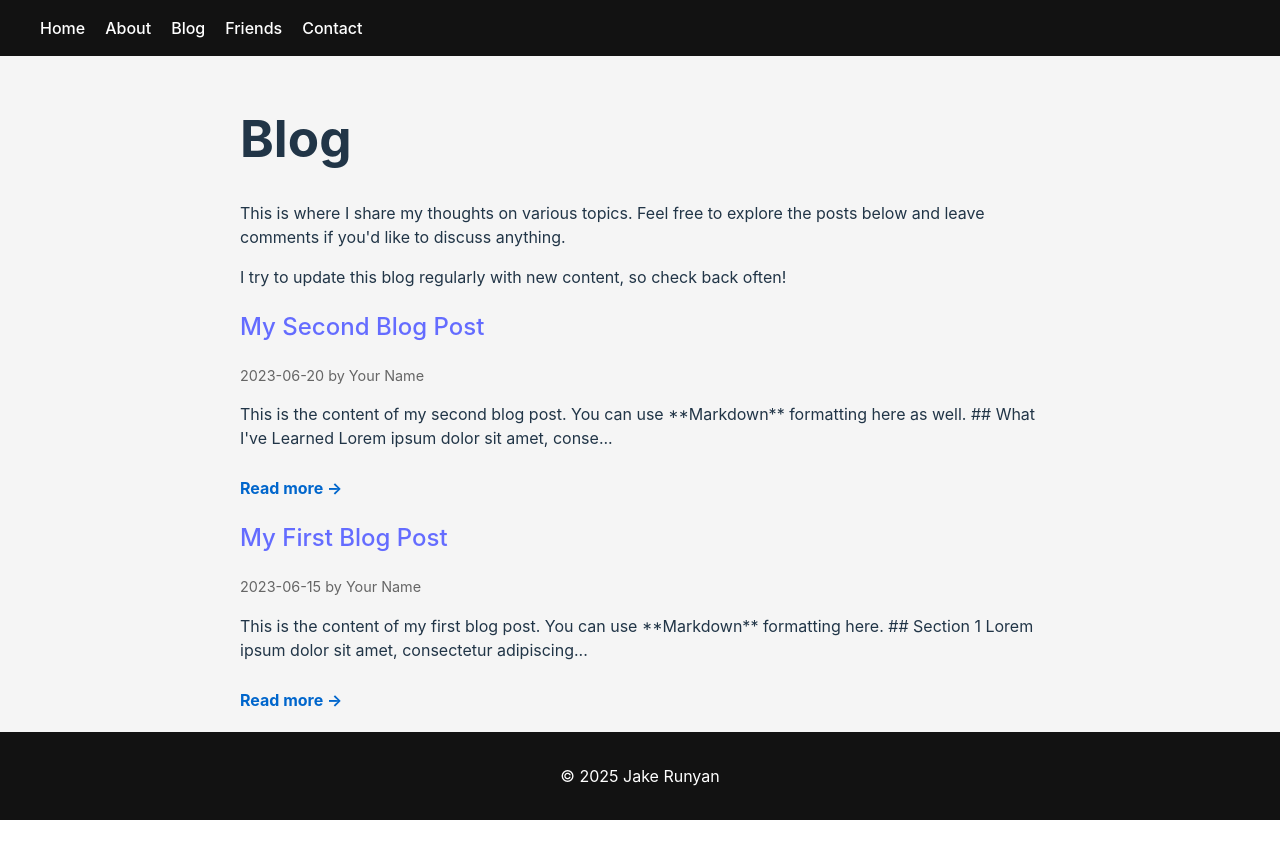
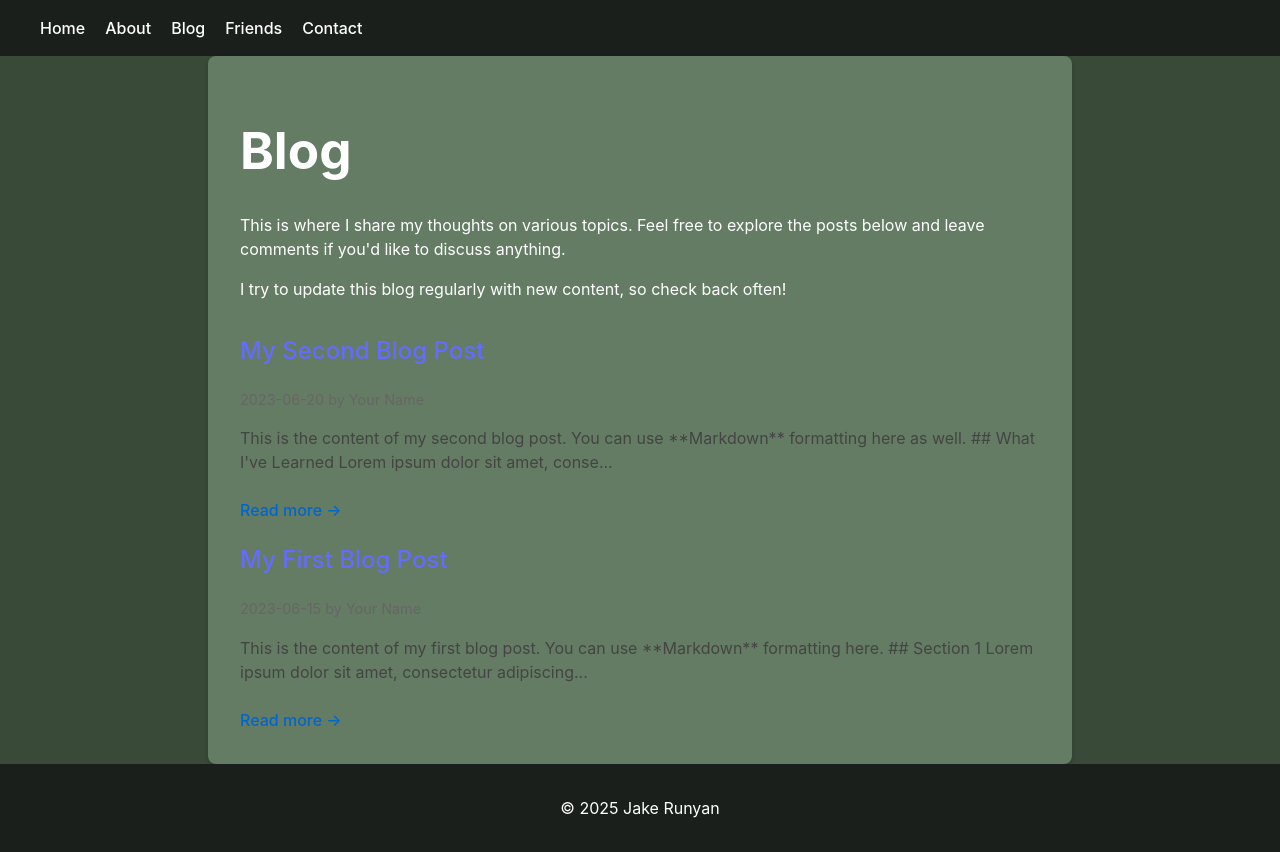
Before and after one commit to runyanjake/website, a React (Vite) app: page /blog in a window 1280 px wide. Before the commit the page ends 820 px from the top, so only its background shows below. Built offline with nearby package versions, Linux system fonts and the light colour scheme.

Commit message:
Move styling to new folder, hook up styling to blog

```diff
--- a/src/index.css
+++ b/src/index.css
@@ -25,9 +25,11 @@ a:hover {
 body {
   margin: 0;
   padding: 0;
-  font-family: -apple-system, BlinkMacSystemFont, 'Segoe UI', Roboto, Oxygen, Ubuntu, Cantarell, 'Open Sans', 'Helvetica Neue', sans-serif;
+  font-family: var(--font-family);
   -webkit-font-smoothing: antialiased;
   -moz-osx-font-smoothing: grayscale;
+  background-color: var(--bg-secondary);
+  color: var(--text-light);
 }
 
 h1 {
@@ -71,30 +73,31 @@ button:focus-visible {
   display: flex;
   flex-direction: column;
   min-height: 100vh;
+  background-color: var(--bg-secondary);
 }
 
 header {
-  background-color: #121212;
-  color: white;
-  padding: 1rem 0;
+  background-color: var(--bg-dark);
+  color: var(--text-light);
+  padding: var(--spacing-md) 0;
 }
 
 header nav {
   max-width: 1200px;
   margin: 0 auto;
-  padding: 0 1rem;
+  padding: 0 var(--spacing-md);
 }
 
 header nav ul {
   display: flex;
   list-style: none;
-  gap: 20px;
+  gap: var(--spacing-xl);
   margin: 0;
   padding: 0;
 }
 
 header nav a {
-  color: white;
+  color: var(--text-light);
   text-decoration: none;
   font-weight: 500;
 }
@@ -105,12 +108,12 @@ header nav a:hover {
 
 main {
   flex: 1;
-  background-color: #f5f5f5;
+  background-color: var(--bg-secondary);
 }
 
 footer {
-  background-color: #121212;
-  color: white;
+  background-color: var(--bg-dark);
+  color: var(--text-light);
   text-align: center;
-  padding: 1rem 0;
+  padding: var(--spacing-md) 0;
 }
--- a/src/index.jsx
+++ b/src/index.jsx
@@ -1,7 +1,7 @@
 import React from 'react';
 import ReactDOM from 'react-dom/client';
 import { BrowserRouter, Routes, Route } from 'react-router-dom';
-import './styles/variables.css';
+import '../styles/styling.css';
 import './index.css';
 
 // Import route components
--- a/src/routes/blog/blog.css
+++ b/src/routes/blog/blog.css
@@ -1,71 +1,90 @@
 .blog-list-container {
   max-width: 800px;
   margin: 0 auto;
-  padding: 20px;
+  padding: var(--spacing-xl);
+  background-color: var(--bg-primary);
+  border-radius: var(--radius-md);
+  box-shadow: 0 2px 4px var(--shadow-color);
 }
 
 .blog-post-container {
   max-width: 800px;
   margin: 0 auto;
-  padding: 20px;
+  padding: var(--spacing-xl);
+  background-color: var(--bg-primary);
+  border-radius: var(--radius-md);
+  box-shadow: 0 2px 4px var(--shadow-color);
+}
+
+.blog-error {
+  padding: var(--spacing-md);
+  background-color: var(--bg-error);
+  border-radius: var(--radius-sm);
+  color: var(--error-color);
+  margin-top: var(--spacing-md);
 }
 
 .post-list {
-  margin-top: 20px;
+  margin-top: var(--spacing-xl);
 }
 
 .post-preview {
-  margin-bottom: 30px;
-  padding-bottom: 20px;
-  border-bottom: 1px solid #eee;
+  margin-bottom: var(--spacing-xl);
+  padding-bottom: var(--spacing-xl);
+  border-bottom: 1px solid var(--border-color-light);
 }
 
 .post-preview h2 {
-  margin-bottom: 10px;
+  margin-bottom: var(--spacing-sm);
 }
 
 .post-preview h2 a {
-  color: #0066cc;
+  color: var(--text-link);
   text-decoration: none;
 }
 
 .post-preview h2 a:hover {
+  color: var(--text-link-hover);
   text-decoration: underline;
 }
 
 .post-meta {
   font-size: 0.9rem;
-  color: #666;
-  margin-bottom: 10px;
+  color: var(--text-muted);
+  margin-bottom: var(--spacing-sm);
 }
 
 .post-excerpt {
-  margin-bottom: 10px;
+  margin-bottom: var(--spacing-sm);
+  color: var(--text-secondary);
 }
 
 .read-more {
-  color: #0066cc;
+  color: var(--text-link);
   text-decoration: none;
-  font-weight: bold;
+  font-weight: 500;
 }
 
 .read-more:hover {
+  color: var(--text-link-hover);
   text-decoration: underline;
 }
 
 .blog-post header {
-  margin-bottom: 30px;
+  margin-bottom: var(--spacing-xl);
 }
 
 .blog-post h1 {
-  margin-bottom: 10px;
+  margin-bottom: var(--spacing-sm);
+  color: var(--text-primary);
 }
 
 .blog-post .post-meta {
   font-size: 0.9rem;
-  color: #666;
+  color: var(--text-muted);
 }
 
 .blog-post .post-content {
-  line-height: 1.6;
+  line-height: var(--line-height-relaxed);
+  color: var(--text-secondary);
 }
--- a/src/routes/blog/index.jsx
+++ b/src/routes/blog/index.jsx
@@ -35,13 +35,37 @@ export default function Blog() {
   // Add some debugging to see what's happening
   console.log('Blog component state:', { posts, isLoading, error, postId });
 
+  if (isLoading) {
+    return (
+      <MainLayout>
+        <div className="blog-post-container">
+          <p>Loading blog posts...</p>
+        </div>
+      </MainLayout>
+    );
+  }
+
+  if (error) {
+    return (
+      <MainLayout>
+        <div className="blog-post-container">
+          <p>Error loading blog posts: {error.message}</p>
+          <pre>{JSON.stringify(error, null, 2)}</pre>
+        </div>
+      </MainLayout>
+    );
+  }
+
   // Render a single post
   if (postId) {
-    if (isLoading) {
+    const currentPost = posts.find(post => post.slug === postId || post.id === postId);
+
+    if (!currentPost) {
       return (
         <MainLayout>
           <div className="blog-post-container">
-            <p>Loading post...</p>
+            <h1>Post Not Found</h1>
+            <p>Sorry, the post you're looking for could not be found.</p>
           </div>
         </MainLayout>
       );
@@ -50,23 +74,11 @@ export default function Blog() {
     return (
       <MainLayout>
         <div className="blog-post-container">
-          <MarkdownRenderer
-            blogDirectory={BLOG_CONTENT_PATH}
-            postId={postId}
-            renderPost={(post) => (
-              <BlogPost
-                title={post.title}
-                date={post.date}
-                author={post.author}
-                content={post.content}
-              />
-            )}
-            fallback={
-              <div>
-                <h1>Post Not Found</h1>
-                <p>Sorry, the post you're looking for could not be found.</p>
-              </div>
-            }
+          <BlogPost
+            title={currentPost.title}
+            date={currentPost.date}
+            author={currentPost.author}
+            content={currentPost.content}
           />
         </div>
       </MainLayout>
@@ -78,29 +90,16 @@ export default function Blog() {
     <MainLayout>
       <div className="blog-list-container">
         <h1>Blog</h1>
-        {isLoading ? (
-          <p>Loading blog posts...</p>
-        ) : error ? (
-          <div>
-            <p>Error loading blog posts: {error.message}</p>
-            <PostList posts={fallbackPosts} />
-          </div>
+        <MarkdownRenderer
+          contentPath={`${BLOG_CONTENT_PATH}/index.md`}
+          fallback={<p>Some ramblings on various topics, hope you enjoy!</p>}
+        />
+        {posts && posts.length > 0 ? (
+          <PostList posts={posts} />
         ) : (
-          <div>
-            {posts && posts.length > 0 ? (
-              <>
-                <MarkdownRenderer
-                  contentPath={`${BLOG_CONTENT_PATH}/index.md`}
-                  fallback={<p>Some ramblings on various topics, hope you enjoy!</p>}
-                />
-                <PostList posts={posts} />
-              </>
-            ) : (
-              <>
-                <p>No blog posts found. Try again later!</p>
-                <PostList posts={fallbackPosts} />
-              </>
-            )}
+          <div className="blog-error">
+            <p>No blog posts found. Check back later!</p>
+            <pre>{JSON.stringify({ posts, error, isLoading }, null, 2)}</pre>
           </div>
         )}
       </div>
--- a/src/styles/variables.css
+++ /dev/null
@@ -1,27 +0,0 @@
-:root {
-  /* Color palette */
-  --text-primary: #1a1a1a;
-  --text-secondary: #444444;
-  --text-muted: #666666;
-  --text-light: #f8f8f8;
-  --heading-color: #111111;
-  --link-color: #1e88e5;
-  --link-hover: #1565c0;
-
-  /* Background colors */
-  --background-primary: #f5f5f5;
-  --background-secondary: #ebebeb;
-  --background-dark: #121212;
-
-  /* UI elements */
-  --border-color: #dddddd;
-  --shadow-color: rgba(0, 0, 0, 0.15);
-  --button-color: #1e88e5;
-  --button-hover: #1565c0;
-  --button-text: #ffffff;
-
-  /* Typography */
-  --font-family: -apple-system, BlinkMacSystemFont, 'Segoe UI', Roboto, Oxygen, Ubuntu, Cantarell, 'Open Sans', 'Helvetica Neue', sans-serif;
-  --line-height-normal: 1.6;
-  --line-height-relaxed: 1.8;
-}
--- /dev/null
+++ b/styles/styling.css
@@ -0,0 +1,44 @@
+:root {
+  /* Color System */
+  --color-primary: #1e88e5;
+  --color-primary-dark: #1565c0;
+
+  /* Text Colors */
+  --text-primary: #1a1a1a;
+  --text-secondary: #444444;
+  --text-muted: #666666;
+  --text-light: #ffffff;
+  --text-link: var(--color-primary);
+  --text-link-hover: var(--color-primary-dark);
+
+  /* Background Colors */
+  --bg-primary: #647c64;
+  --bg-secondary: #394a39;
+  --bg-dark: #1a1f1c;
+  --bg-error: #ffebee;
+
+  /* Border Colors */
+  --border-color-light: #eeeeee;
+
+  /* UI Elements */
+  --shadow-color: rgba(0, 0, 0, 0.15);
+
+  /* Status Colors */
+  --error-color: #d32f2f;
+
+  /* Typography */
+  --font-family: -apple-system, BlinkMacSystemFont, 'Segoe UI', Roboto, Oxygen, Ubuntu, Cantarell, 'Open Sans', 'Helvetica Neue', sans-serif;
+  --line-height-relaxed: 1.8;
+
+  /* Spacing */
+  --spacing-xs: 0.25rem;
+  --spacing-sm: 0.5rem;
+  --spacing-md: 1rem;
+  --spacing-lg: 1.5rem;
+  --spacing-xl: 2rem;
+  --spacing-xxl: 3rem;
+
+  /* Border Radius */
+  --radius-sm: 4px;
+  --radius-md: 8px;
+}
```
Also changed, not shown: src/routes/blog/theme.js (deleted, +0 -17 lines).
